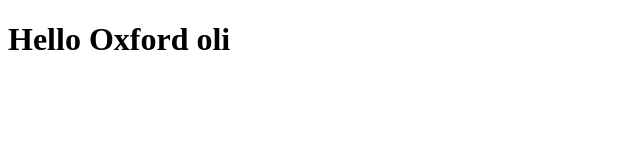
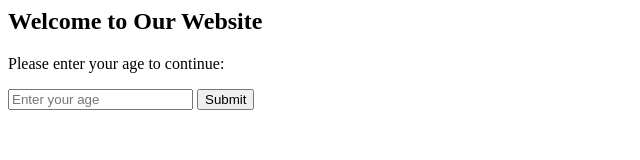
Before and after one commit to oxfordoli111-oss/Myfirst_folder2025, a plain HTML site: page Index.html in a window 1280 px wide. Shown: the whole page, without its empty margins (0-640 px from the left). Drawn offline with Linux system fonts and the light colour scheme.

Commit message:
Update Index.html

```diff
--- a/Index.html
+++ b/Index.html
@@ -1,11 +1,26 @@
-<!DOCTYPE html>
-<html lang="en">
-<head>
-  <meta charset="UTF-8" />
-  <meta name="viewport" content="width=device-width, initial-scale=1.0" />
-  <title>Firebase Realtime Console Test</title>
-</head>
+<html>
 <body>
-  <h1>Hello Oxford oli</h1>
+   <h2>Welcome to Our Website</h2>
+   <p>Please enter your age to continue:</p>
+
+   <input type="number" id="ageInput" placeholder="Enter your age">
+   <button onclick="checkAge()">Submit</button>
+
+   <div id="output"></div>
+
+   <script type="text/javascript">
+      function checkAge() {
+         let age = document.getElementById("ageInput").value;
+         let result;
+
+         if (age >= 18) {
+            result = " Access granted. Welcome!";
+         } else {
+            result = " Access denied. You must be at least 18.";
+         }
+
+         document.getElementById("output").innerHTML = result;
+      }
+   </script>
 </body>
 </html>
```
